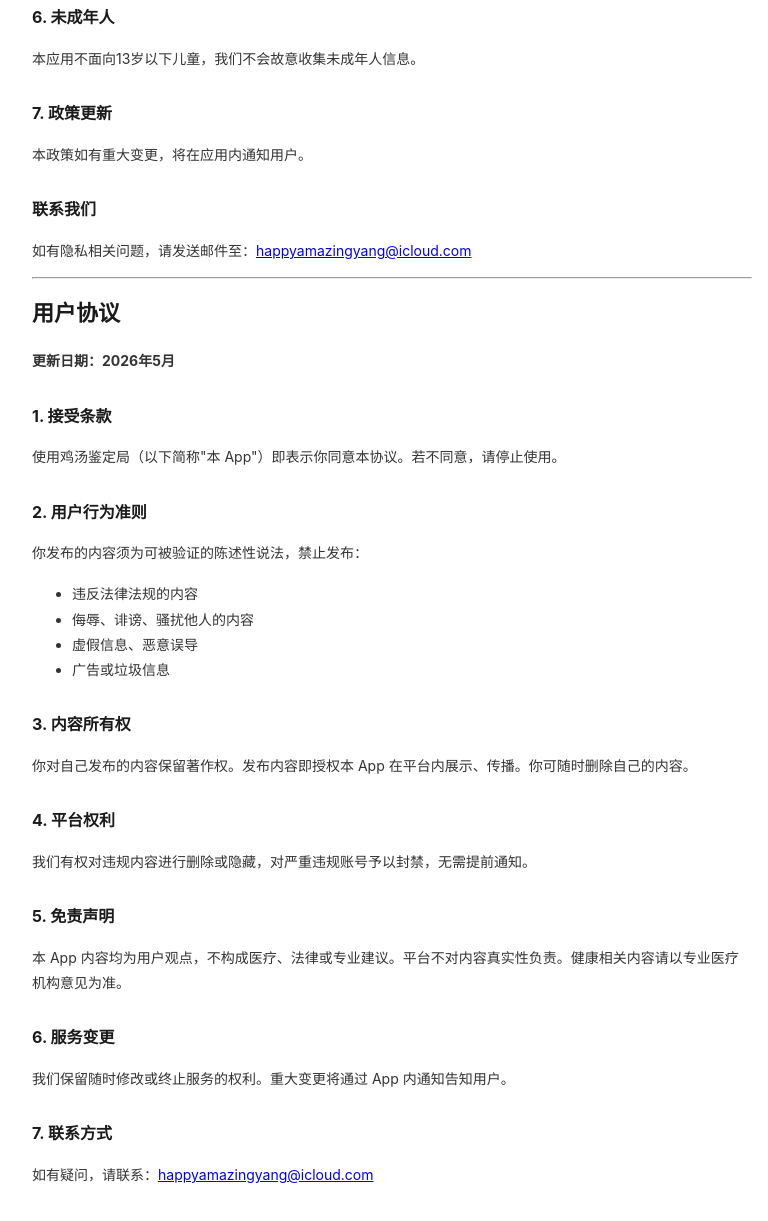
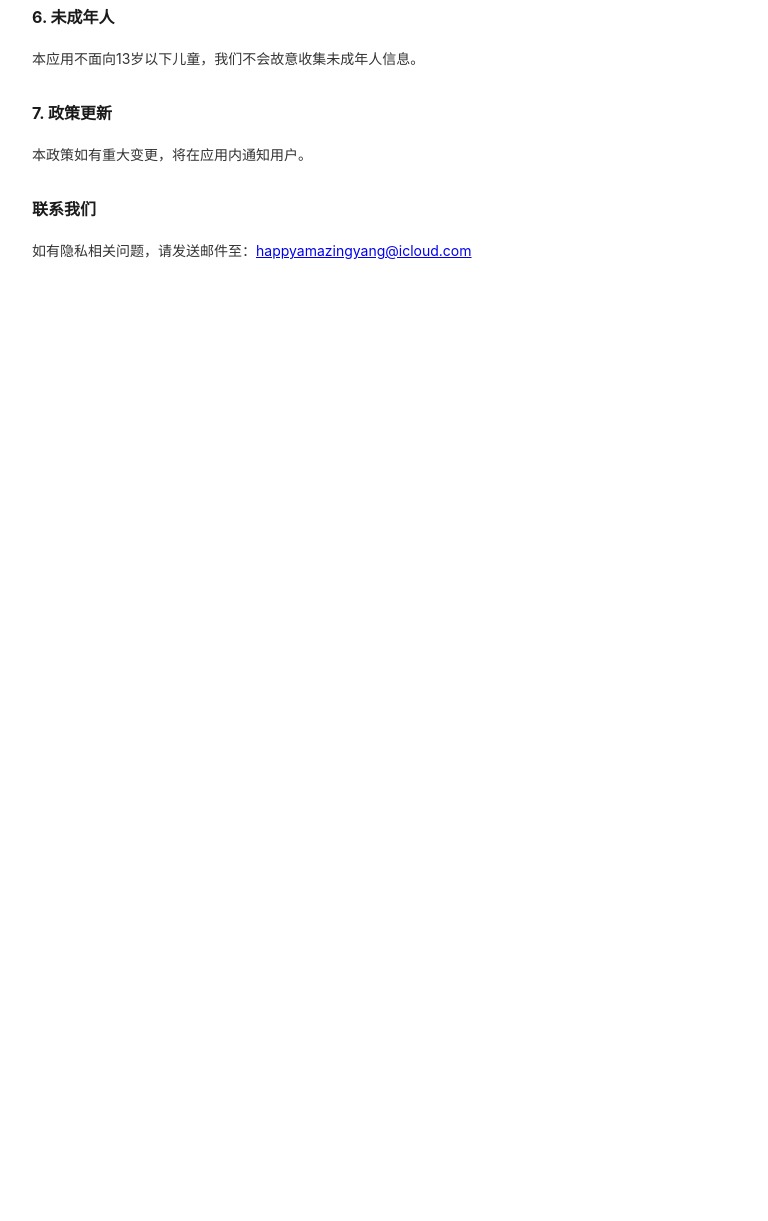
Before and after one commit to yxy05051/jitang-privacy, a plain HTML site: page index.html in a window 1280 px wide. Shown: the part 954-2175 px from the top of the page, without its empty margins (248-1016 px from the left). After the commit the page ends 1257 px from the top, so only its background shows below. Drawn offline with Linux system fonts and the light colour scheme.

Commit message:
Update index.html

```diff
--- a/index.html
+++ b/index.html
@@ -55,37 +55,3 @@
 
 <h2>联系我们</h2>
 <p>如有隐私相关问题，请发送邮件至：<a href="mailto:happyamazingyang@icloud.com">happyamazingyang@icloud.com</a></p>
-
-<hr id="terms">
-<h1>用户协议</h1>
-<p><strong>更新日期：2026年5月</strong></p>
-
-<h2>1. 接受条款</h2>
-<p>使用鸡汤鉴定局（以下简称"本 App"）即表示你同意本协议。若不同意，请停止使用。</p>
-
-<h2>2. 用户行为准则</h2>
-<p>你发布的内容须为可被验证的陈述性说法，禁止发布：</p>
-<ul>
-  <li>违反法律法规的内容</li>
-  <li>侮辱、诽谤、骚扰他人的内容</li>
-  <li>虚假信息、恶意误导</li>
-  <li>广告或垃圾信息</li>
-</ul>
-
-<h2>3. 内容所有权</h2>
-<p>你对自己发布的内容保留著作权。发布内容即授权本 App 在平台内展示、传播。你可随时删除自己的内容。</p>
-
-<h2>4. 平台权利</h2>
-<p>我们有权对违规内容进行删除或隐藏，对严重违规账号予以封禁，无需提前通知。</p>
-
-<h2>5. 免责声明</h2>
-<p>本 App 内容均为用户观点，不构成医疗、法律或专业建议。平台不对内容真实性负责。健康相关内容请以专业医疗机构意见为准。</p>
-
-<h2>6. 服务变更</h2>
-<p>我们保留随时修改或终止服务的权利。重大变更将通过 App 内通知告知用户。</p>
-
-<h2>7. 联系方式</h2>
-<p>如有疑问，请联系：<a href="mailto:happyamazingyang@icloud.com">happyamazingyang@icloud.com</a></p>
-
-</body>
-</html>
```
